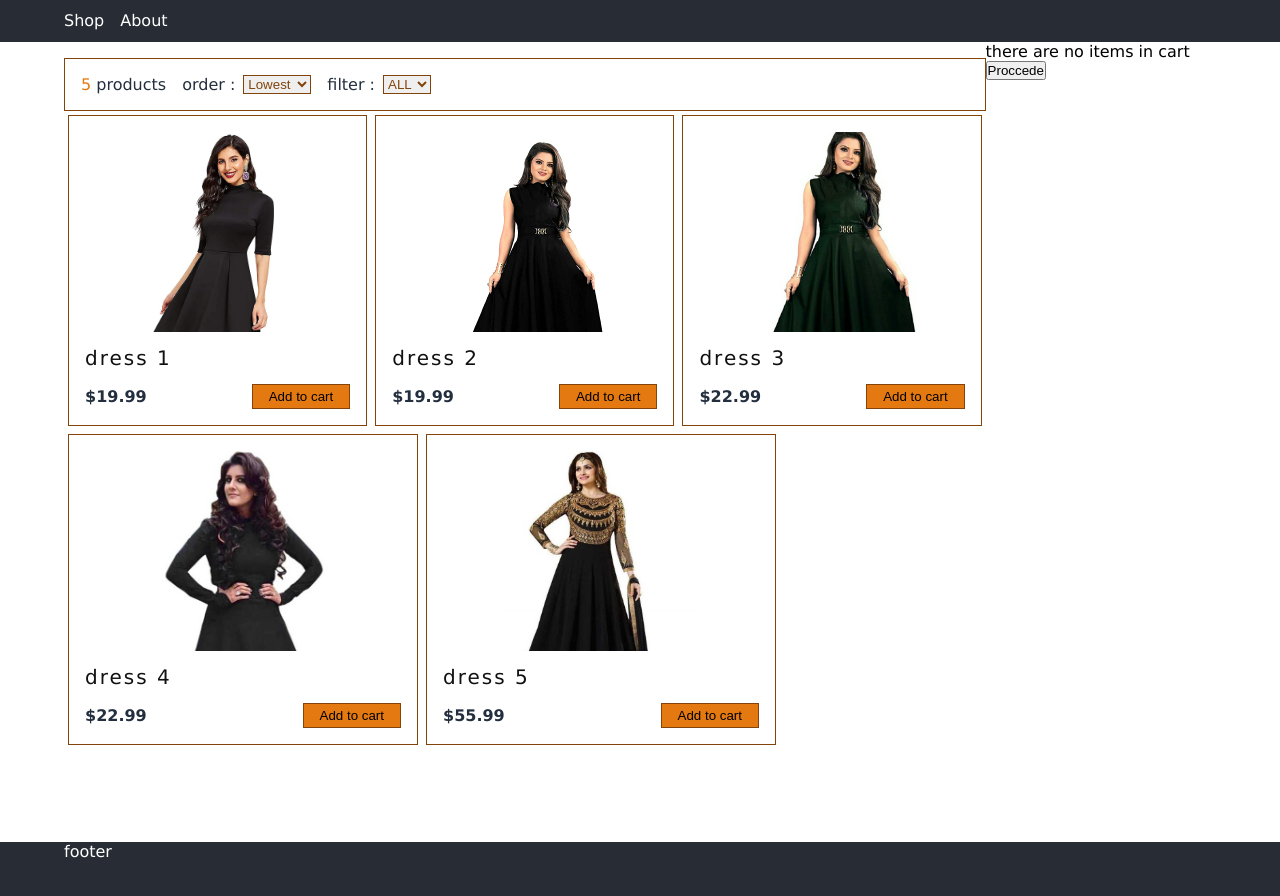
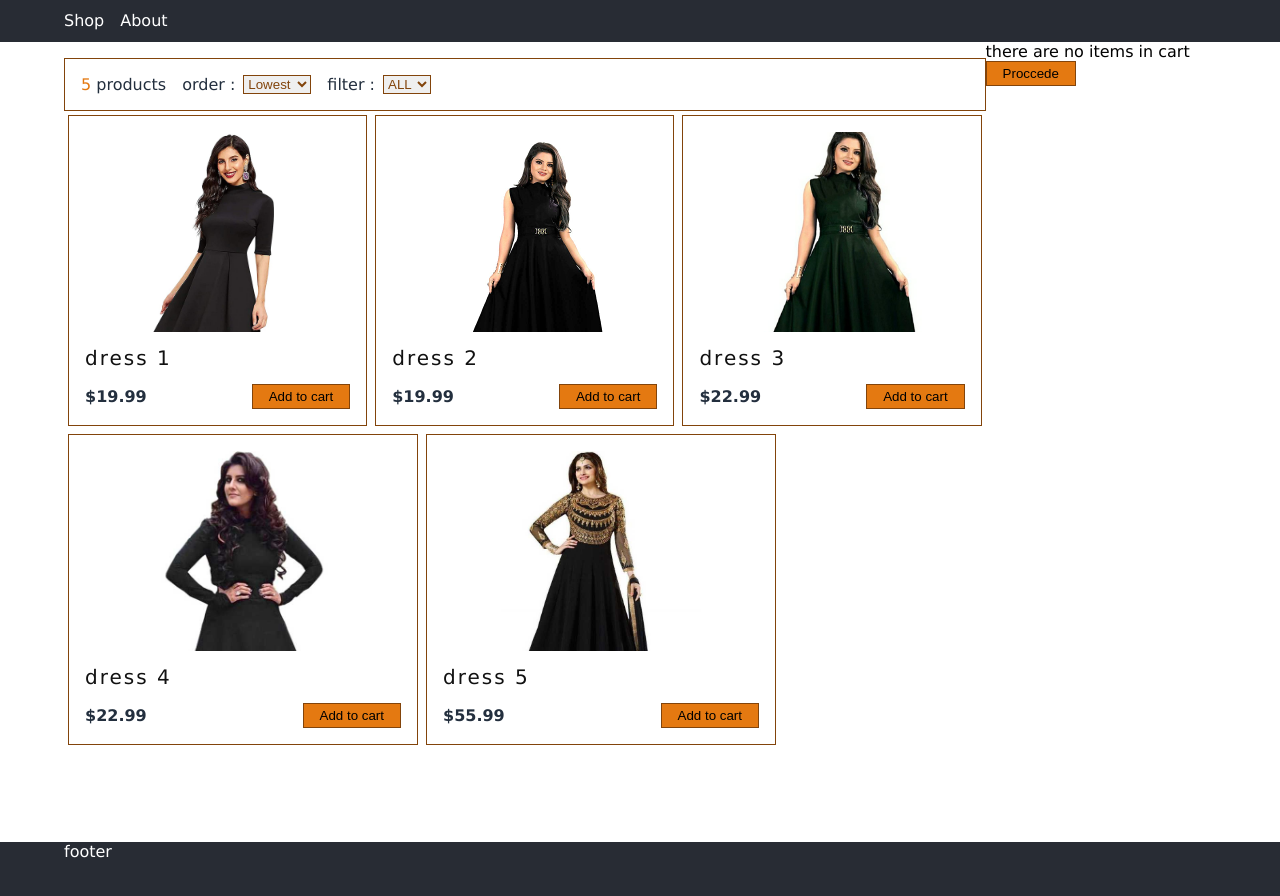
Before and after one commit to Saidfatah/REACT-REDUX-shoping-cart, a React (Create React App) app: page / in a window 1280 px wide. Shown: the top 896 px of the page. Built offline with nearby package versions, Linux system fonts and the light colour scheme.

Commit message:
change style

```diff
--- a/src/Components/Products/Cart.js
+++ b/src/Components/Products/Cart.js
@@ -12,7 +12,7 @@ const Cart=({cartItems,deleteCartItem,proccedeToCheckout})=> {
                 {
                     cartItems.length>0 && <p>Total <span>${cartItems.map(item=>item.price * item.quanitity).reduce((a, b)=> a + b , 0)}</span></p>
                 }
-                <button onClick={proccedeToCheckout}>Proccede</button>
+                <button  className="btn" onClick={proccedeToCheckout}>Proccede</button>
             </div>
         </div>
     )
```
